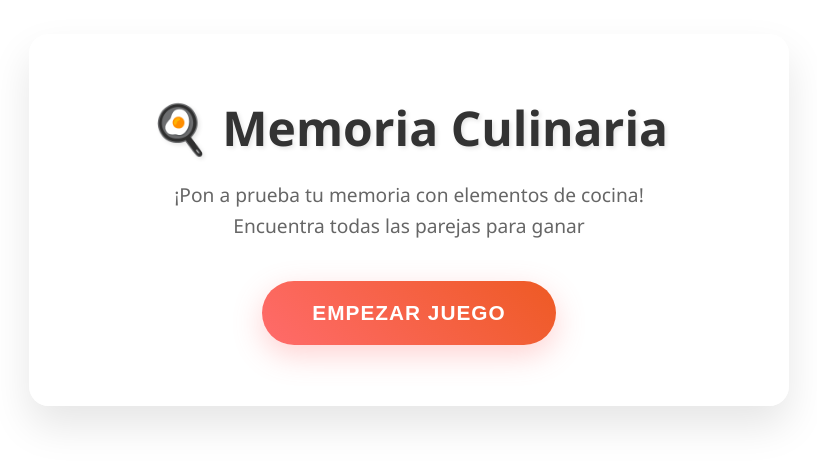
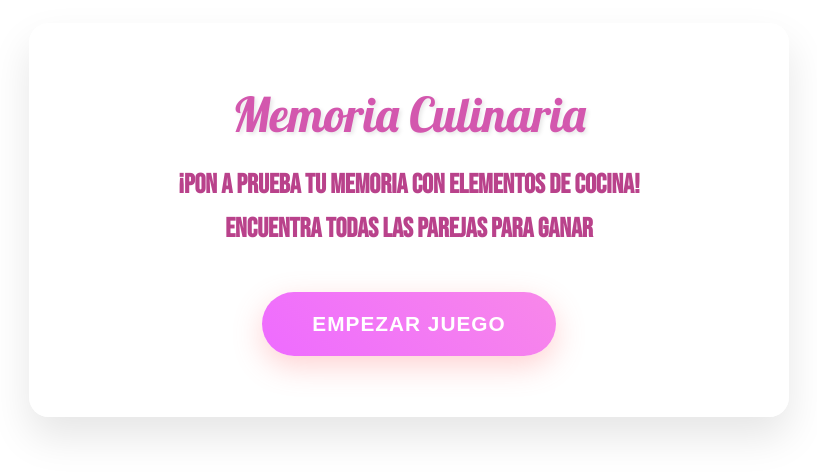
Before and after one commit to GonzaTellscode/Proyecto-de-aula, a plain HTML site: page index.html in a window 1280 px wide. Shown: the part 180-656 px from the top of the page, without its empty margins (231-1048 px from the left). Drawn offline with Linux system fonts and the light colour scheme.

Commit message:
Tercer commit: Se logra un avance significativo en el aspecto visual del proyecto

```diff
--- a/index.html
+++ b/index.html
@@ -4,6 +4,8 @@
     <meta charset="UTF-8">
     <meta name="viewport" content="width=device-width, initial-scale=1.0">
     <title>Juego de Memoria - Cocina</title>
+    <link href="https://fonts.googleapis.com/css2?family=Lobster&display=swap" rel="stylesheet">
+    <link href="https://fonts.googleapis.com/css2?family=Bebas+Neue&display=swap" rel="stylesheet">
     <style>
         * {
             margin: 0;
@@ -52,22 +54,27 @@
         }
 
         .game-title {
+            font-family: 'Lobster', cursive;
             font-size: 3rem;
-            font-weight: bold;
-            color: #333;
+            font-weight: normal;
+            color: rgb(211, 87, 174);
             margin-bottom: 20px;
             text-shadow: 2px 2px 4px rgba(0, 0, 0, 0.1);
         }
 
+
         .game-subtitle {
-            font-size: 1.2rem;
-            color: #666;
+            font-size: 1.7rem;
+            font-family: 'Bebas Neue', sans-serif;
+            color: #b9428b;
+            font-weight: bold;
             margin-bottom: 40px;
             line-height: 1.6;
         }
 
+
         .start-btn {
-            background: linear-gradient(45deg, #ff6b6b, #ee5a24);
+            background: linear-gradient(45deg, #ee6bff, #f888e9);
             color: white;
             border: none;
             padding: 20px 50px;
@@ -287,7 +294,7 @@
     <div class="game-container">
         <!-- Pantalla de inicio -->
         <div class="start-screen" id="startScreen">
-            <h1 class="game-title">🍳 Memoria Culinaria</h1>
+            <h1 class="game-title">Memoria Culinaria</h1>
             <p class="game-subtitle">
                 ¡Pon a prueba tu memoria con elementos de cocina!<br>
                 Encuentra todas las parejas para ganar
@@ -298,7 +305,7 @@
         <!-- Pantalla del juego -->
         <div class="game-screen" id="gameScreen">
             <div class="game-header">
-                <h2 style="color: #333; font-size: 1.8rem;">🍳 Memoria Culinaria</h2>
+                <h2 style="color: #da4bb6; font-size: 1.8rem; font-family: 'Lobster', cursive;">Memoria Culinaria</h2>
                 <div class="game-stats">
                     <div class="stat">Movimientos: <span id="moves">0</span></div>
                     <div class="stat">Parejas: <span id="pairs">0/6</span></div>
```
